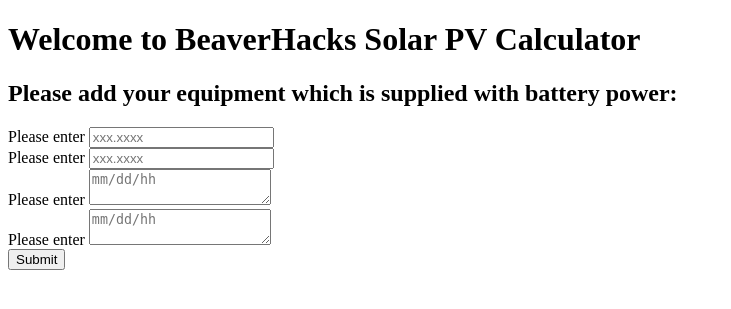
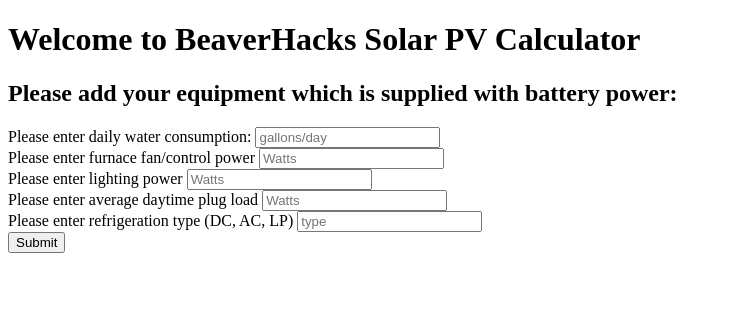
Before and after one commit to CMyers79/solarApp, a Flask app: template templates/index2.html in a window 1280 px wide. Shown: the top 309 px of the page, without its empty margins (0-731 px from the left). Run offline with Flask 2, Linux system fonts and the light colour scheme; the template is opened without the code that fills it, so the values that code supplies are empty.

Commit message:
update all files

```diff
--- a/main.py
+++ b/main.py
@@ -2,10 +2,12 @@
 
 from flask import Flask, render_template, request, flash, redirect, url_for, session
 from nrel import get_GHI
+from calcs import track_battery_changes, generate_graph
 import requests
 
 app = Flask(__name__)
 app.config['SECRET_KEY'] = '1ED964D2E87CF13129B56A5F4B86A'
+
 
 @app.route('/', methods=['GET', 'POST'])
 def index():
@@ -20,16 +22,17 @@
         elif not startdate or not enddate:
             flash('Start and end dates are required')
         else:
-
             startdate = [int(numString) for numString in startdate.split("/")]
             enddate = [int(numString) for numString in enddate.split("/")]
             coords = [float(latitude), float(longitude)]
             session['startdate'] = startdate
             session['enddate'] = enddate
             session['coords'] = coords
-            return redirect(url_for('result1', startdate=startdate, enddate=enddate, coords=coords))
+
+            return redirect(url_for('result1', startdate=startdate, enddate=enddate, coords=coords), code=307)
 
     return render_template('index.html')
+
 
 @app.route('/result1', methods=['GET', 'POST'])
 def result1():
@@ -38,17 +41,46 @@
     coords = session['coords']
 
     GHI_list = get_GHI(coords, startdate, enddate)
-    print(GHI_list)
 
     if request.method == 'POST':
-        nextpage = request.form['nextpage']
-        if nextpage is not None:
-            return redirect(url_for('index2'))
-        return render_template('result1.html')
+        if "continue" in request.form:
+            return redirect(url_for('index2'), code=307)
+        return render_template('result1.html', list1=GHI_list)
+
+
+@app.route('/index2', methods=['GET', 'POST'])
+def index2():
+    if request.method == 'POST':
+        water = request.form['water']
+        fan = request.form['fan']
+        lighting = request.form['lighting']
+        plug_load = request.form['plug_load']
+        refrig = request.form['refrig']
+
+    if not water or not fan or not lighting or not plug_load or not refrig:
+        flash('All inputs are required, enter 0 for no consumption')
+    else:
+        water = int(water) / 2
+        fan = int(fan)
+        lighting = int(lighting)
+        plug_load = int(plug_load)
+        refrig = int(refrig)
+        session['water'] = water
+        session['fan'] = fan
+        session['lighting'] = lighting
+        session['plug_load'] = plug_load
+        session['refrig'] = refrig
+
+        return redirect(url_for('result2', water=water, fan=fan, lighting=lighting, plug_load=plug_load, refrig=refrig),
+                        code=307)
+
+    return render_template('index2.html')
+
 
 @app.route('/result2', methods=['GET', 'POST'])
 def result2():
     return render_template('result2.html')
 
+
 if __name__ == '__main__':
     app.run(debug=True)
--- a/nrel.py
+++ b/nrel.py
@@ -1,37 +1,27 @@
 import requests
 import csv
+
 url = "https://developer.nrel.gov/api/nsrdb/v2/solar/psm3-tmy-download.csv?api_key=DEMO_KEY"
 list_GHI = []
 headers = {
     'content-type': "application/x-www-form-urlencoded",
     'cache-control': "no-cache"
 }
-""" coord[0] = latitude
-coord[1] = longitude
-s_Date[0] = s_Month
-s_Date[1] = s_Day
-s_Date[2] = s_Hour
-e_Date[0] = e_Month
-e_Date[1] = e_Day
-e_Date[2] = e_Hour
- """
+
+
 def get_GHI(coord, s_Date, e_Date):
-    payload = "wkt=POINT("+str(coord[0])+"%20"+str(coord[1])+")&attributes=dhi%2Cdni%2Cghi%2Cdew_point%2Cair_temperature%2Csurface_pressure%2Cwind_direction%2Cwind_speed%2Csurface_albedo%2C%2C%2C&names=tmy-2020&full_name=Dongwoo%Kang&email=kangdo@oregonstate.edu&affiliation=OregonStateUniversity&mailing_list=false&reason=test&utc=false"
+    payload = "wkt=POINT("+str(coord[1])+"%20"+str(coord[0])+")&attributes=dhi%2Cdni%2Cghi%2Cdew_point%2Cair_temperature%2Csurface_pressure%2Cwind_direction%2Cwind_speed%2Csurface_albedo%2C%2C%2C&names=tmy-2020&full_name=Dongwoo%Kang&email=kangdo@oregonstate.edu&affiliation=OregonStateUniversity&mailing_list=false&reason=test&utc=false"
     response = requests.request("POST", url, data=payload, headers=headers)
-    print(response)
+
     file1 = open("corvallis.csv","w")
     file1.write(response.text)
     with open('corvallis.csv', 'r') as csv_file:
         csv_reader = csv.DictReader(csv_file)
-        csv_reader.fieldnames = "Year" ,"Month","Day","Hour","Minute","DHI","DNI","GHI","Dew Point","Temperature","Pressure","Wind Direction","Wind Speed","Surface Albedo"
+        csv_reader.fieldnames = "Year", "Month", "Day", "Hour", "Minute", "DHI", "DNI", "GHI", "Dew Point", "Temperature", "Pressure", "Wind Direction", "Wind Speed", "Surface Albedo"
         for line in csv_reader:
-            if line['Month'] == s_Date[0] and line['Day'] == s_Date[1] and line['Hour'] == str(int(s_Date[2])-1):
+            if line['Month'] == str(s_Date[0]) and line['Day'] == str(s_Date[1]) and line['Hour'] == str(int(s_Date[2]) - 1):
                 for line in csv_reader:
                     list_GHI.append(line['GHI'])
-                    if line['Month'] == e_Date[0] and line['Day'] == e_Date[1] and line['Hour'] == str(int(s_Date[2])-1):
+                    if line['Month'] == str(e_Date[0]) and line['Day'] == str(e_Date[1]) and line['Hour'] == str(int(s_Date[2]) - 1):
                         break
     return list_GHI
-
-#get_GHI(latitude = "44",longitude = "-123", s_Month = "1", s_Day = "1", s_Hour = "14", s_Min = "30", e_Month = "1", e_Day = "1", e_Hour = "16", e_Min = "30")
-""" for val in list_GHI:
-    print(val) """
--- a/templates/index2.html
+++ b/templates/index2.html
@@ -1,5 +1,10 @@
 <!DOCTYPE html>
 <html lang="en">
+<head>
+    <meta charset="UTF-8">
+    <meta name="viewport" content="width=device-width, initial-scale=1, shrink-to-fit=no">
+
+    <title>BeaverHacks Solar Photovoltaic Resource Utilization Calculator</title>
 </head>
 <body>
 <h1>Welcome to BeaverHacks Solar PV Calculator</h1>
@@ -7,35 +12,47 @@
 
 <form method="post">
     <div class="form-group">
-        <label>Please enter </label>
-        <input type="text" name="latitude"
-               placeholder="xxx.xxxx" class="form-control"
-               value="{{ request.form['latitude'] }}">
+        <label>Please enter daily water consumption:</label>
+        <input type="text" name="water"
+               placeholder="gallons/day" class="form-control"
+               value="{{ request.form['water'] }}">
     </div>
 
     <div class="form-group">
-        <label>Please enter </label>
-        <input type="text" name="longitude"
-               placeholder="xxx.xxxx" class="form-control"
-               value="{{ request.form['longitude'] }}">
+        <label>Please enter furnace fan/control power</label>
+        <input type="text" name="fan"
+               placeholder="Watts" class="form-control"
+               value="{{ request.form['fan'] }}">
     </div>
 
     <div class="form-group">
-        <label >Please enter </label>
-        <textarea name="startdate" placeholder="mm/dd/hh"
-                  class="form-control">{{ request.form['startdate'] }}</textarea>
+        <label >Please enter lighting power</label>
+        <input type="text" name="lighting" placeholder="Watts"
+                  class="form-control" value="{{ request.form['lighting'] }}">
     </div>
 
    <div class="form-group">
-        <label >Please enter </label>
-        <textarea name="enddate" placeholder="mm/dd/hh"
-                  class="form-control">{{ request.form['enddate'] }}</textarea>
+        <label >Please enter average daytime plug load</label>
+        <input type="text" name="plug_load" placeholder="Watts"
+                  class="form-control" value="{{ request.form['plug_load'] }}">
+    </div>
+
+    <div class="form-group">
+        <label >Please enter refrigeration type (DC, AC, LP)</label>
+        <input type="text" name="refrig" placeholder="type"
+                  class="form-control" value="{{ request.form['refrig'] }}">
     </div>
 
     <div class="form-group">
         <button type="submit" class="btn btn-primary">Submit</button>
     </div>
 
+<div class="container">
+    {% for message in get_flashed_messages() %}
+        <div class="alert alert-danger">{{ message }}</div>
+    {% endfor %}
+    {% block content %} {% endblock %}
+</div>
 </form>
 </body>
 </html>
```
Also changed, not shown: templates/result1.html (+9 -8 lines), templates/result2.html (+7 -0 lines).
